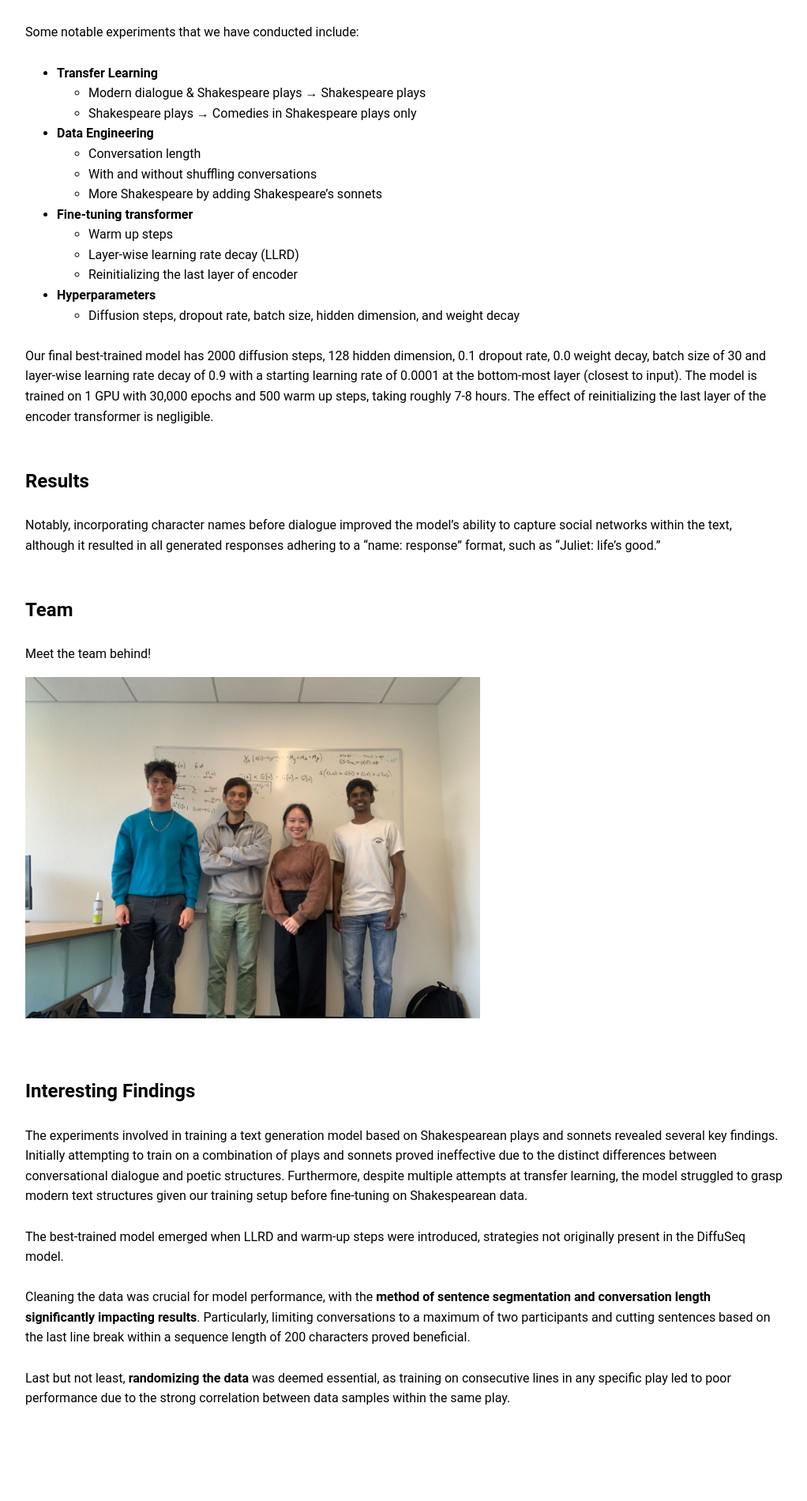
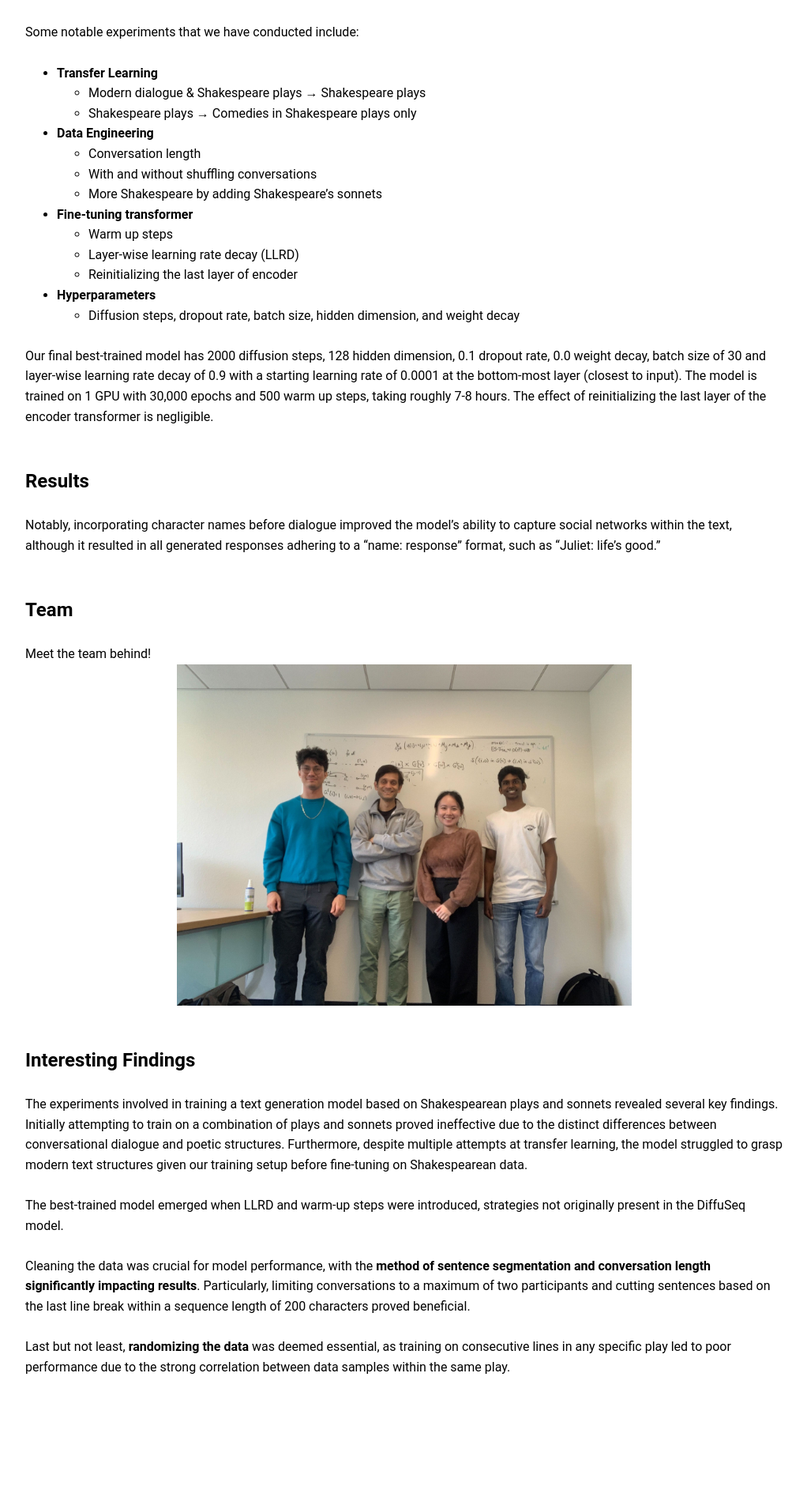
Before and after one commit to xianyingkong/diffusion-text-generation, a Jekyll site: the page built from docs/index.md, in a window 1280 px wide. Shown: the part 2439-4339 px from the top of the page at 79% size, without its empty margins (128-1150 px from the left). Built offline with Jekyll 4.4.1, drawn with Linux system fonts in a browser that asks for light colours; after the commit the page ends 4299 px from its top, so only the background shows below that.

Commit message:
Update index.md

```diff
--- a/docs/index.md
+++ b/docs/index.md
@@ -93,7 +93,7 @@ Notably, incorporating character names before dialogue improved the model's abil
 
 Meet the team behind!
 
-![Team Photo](/assets/team.jpg){: style="text-align: center;" #small-img }
+![Team Photo](/assets/team.jpg){: style="text-align: center; display: block; margin: 0 auto;" #small-img }
 
 <br>
 
```
